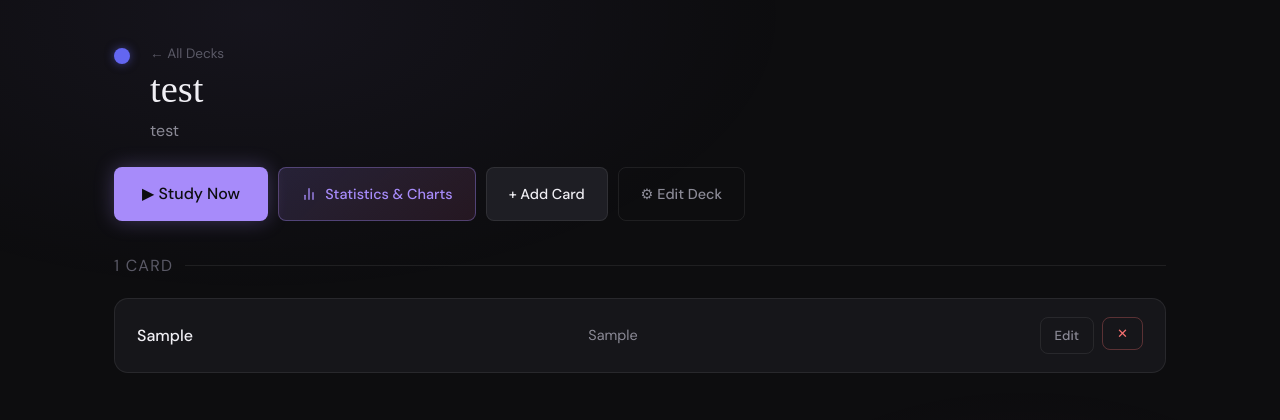
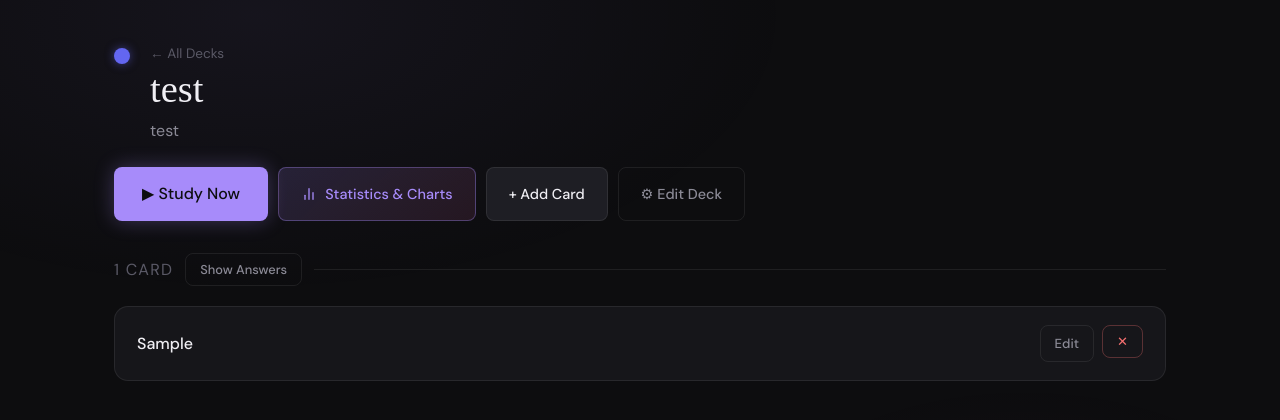
Before and after one commit to anaylo5450/625_GROUP_PROJECT, a Flask app: page /deck/1 in a window 1280 px wide. Shown: the part 65-485 px from the top of the page. Run offline with Flask 3, Linux system fonts and the light colour scheme; the visitor is signed in with stand-in values (Sample User, id 1); data comes from the database, SQL or seed files in the repository; tables that the repository leaves empty hold one stand-in row (values such as "Sample post"); some web fonts are replaced.

Commit message:
#60 Hide answers by default on deck view card list
Answers (card back) are now hidden on the deck view page with visibility:hidden
so layout is preserved. A Show Answers / Hide Answers toggle button in the
section header reveals or re-hides all answers via JS.

```diff
--- a/src/625_GROUP_PROJECT/views/templates/deck_view.html
+++ b/src/625_GROUP_PROJECT/views/templates/deck_view.html
@@ -29,14 +29,19 @@
   </div>
 
   <div class="cards-section">
-    <div class="section-title">{{ cards|length }} Card{{ 's' if cards|length != 1 }}</div>
+    <div class="section-title" style="display:flex;align-items:center;justify-content:space-between;">
+      <span>{{ cards|length }} Card{{ 's' if cards|length != 1 }}</span>
+      {% if cards %}
+      <button id="toggleAnswers" class="btn btn-ghost btn-sm" onclick="toggleAnswers()" style="font-size:0.8rem;">Show Answers</button>
+      {% endif %}
+    </div>
 
     {% if cards %}
     <div class="cards-list">
       {% for card in cards %}
       <div class="card-row" style="animation-delay: {{ loop.index0 * 0.04 }}s">
         <div class="card-row-front">{{ card['front'] }}</div>
-        <div class="card-row-back">{{ card['back'] }}</div>
+        <div class="card-row-back answers-hidden" style="visibility:hidden;user-select:none;">{{ card['back'] }}</div>
         <div class="card-row-actions">
           <a href="{{ url_for('flashcard.edit', deck_id=deck['id'], card_id=card['id']) }}"
              class="btn btn-ghost btn-sm">Edit</a>
@@ -59,3 +64,16 @@
   </div>
 </div>
 {% endblock %}
+{% block scripts %}
+<script>
+  let answersVisible = false;
+  function toggleAnswers() {
+    answersVisible = !answersVisible;
+    document.querySelectorAll('.card-row-back').forEach(el => {
+      el.style.visibility = answersVisible ? 'visible' : 'hidden';
+      el.style.userSelect = answersVisible ? '' : 'none';
+    });
+    document.getElementById('toggleAnswers').textContent = answersVisible ? 'Hide Answers' : 'Show Answers';
+  }
+</script>
+{% endblock %}
```
